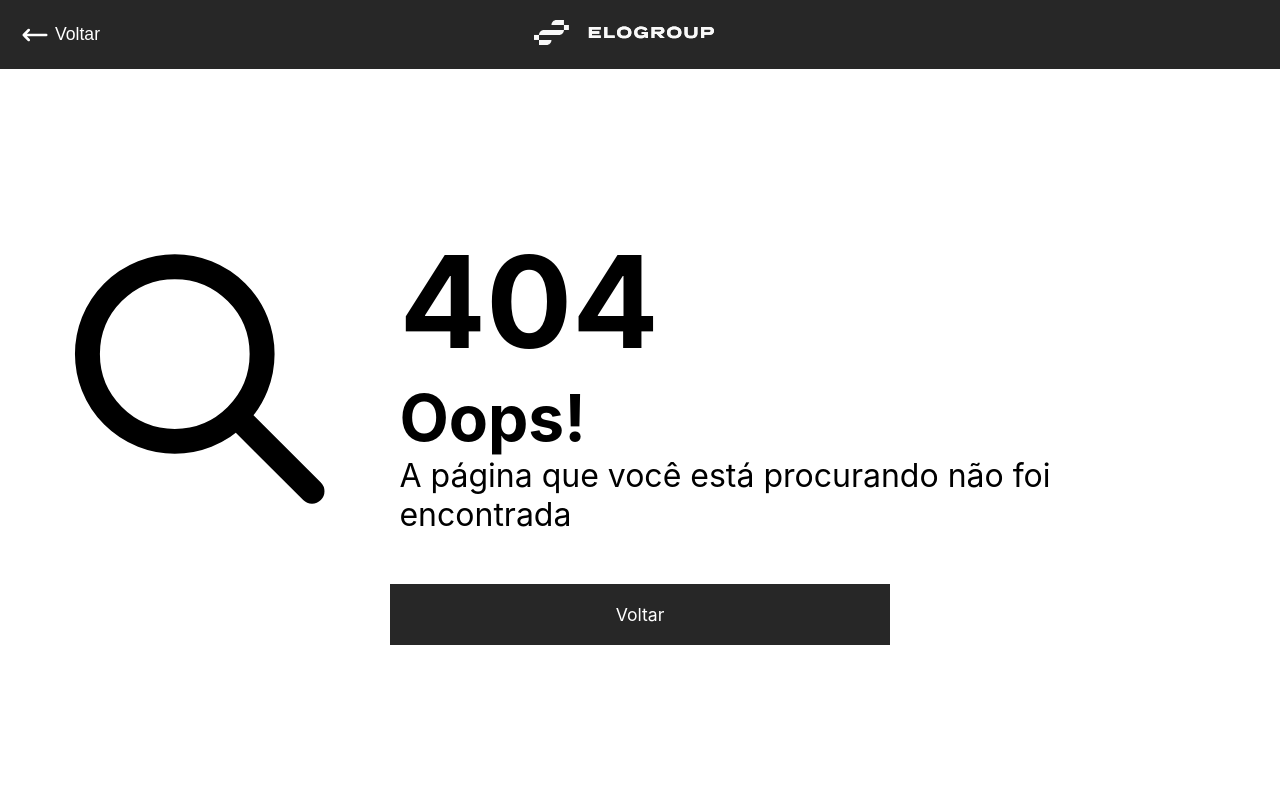
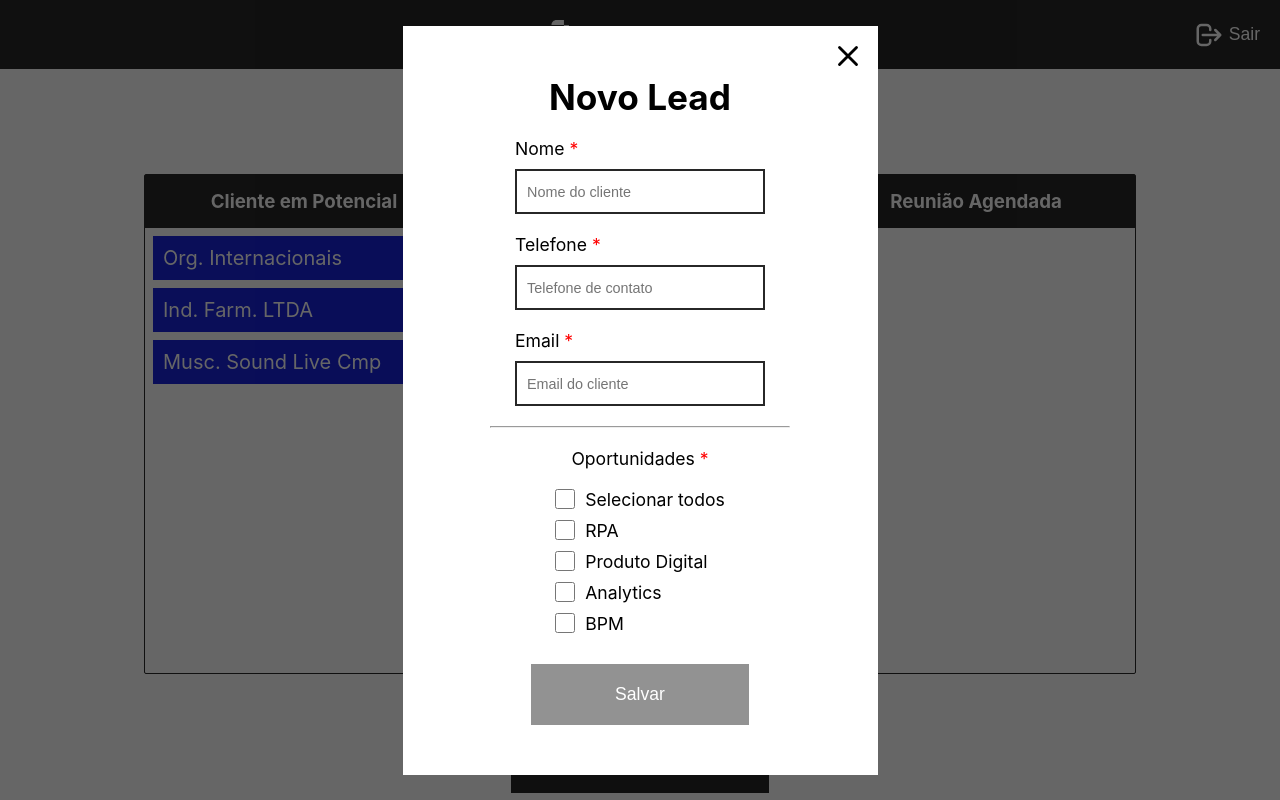
Before and after one commit to Parfan/elogroup-challenge, a React (Create React App) app: page /leads/1/create in a window 1280 px wide. Before the commit this address had no page. Built offline with nearby package versions, Linux system fonts and the light colour scheme; sample sign-in values are in the browser's storage.

Commit message:
Small cleanups

```diff
--- a/src/App.tsx
+++ b/src/App.tsx
@@ -1,11 +1,14 @@
 import { BrowserRouter as Router } from "react-router-dom";
 import PageRoutes from "./routes";
+import UserProvider from "./contexts/UserContext";
 
 function App() {
   return (
-    <Router>
-      <PageRoutes />
-    </Router>
+    <UserProvider>
+      <Router>
+        <PageRoutes />
+      </Router>
+    </UserProvider>
   );
 }
 
--- a/src/components/Lead/index.tsx
+++ b/src/components/Lead/index.tsx
@@ -15,13 +15,13 @@ interface LeadProps {
 }
 
 function Lead(props: LeadProps) {
-  const isDragDisabled = props.lead.id === "lead-1";
+  // const isDragDisabled = props.lead.id === "lead-1";
 
   return (
     <Draggable
       draggableId={props.lead.id}
       index={props.index}
-      isDragDisabled={isDragDisabled}
+      // isDragDisabled={isDragDisabled}
     >
       {(provided, snapshot) => (
         <div
@@ -30,8 +30,9 @@ function Lead(props: LeadProps) {
           ref={provided.innerRef}
           className={
             styles.lead +
-            (isDragDisabled ? " " + styles.dragDisabled :
-              snapshot.isDragging ? " " + styles.draggingLead : "")
+              (snapshot.isDragging ? " " + styles.draggingLead : "")
+            // (isDragDisabled ? " " + styles.dragDisabled :
+            //   snapshot.isDragging ? " " + styles.draggingLead : "")
           }
         >
           {props.lead.content.name}
--- a/src/components/LeadModal/index.tsx
+++ b/src/components/LeadModal/index.tsx
@@ -100,7 +100,12 @@ function LeadModal() {
               BPM
             </Checkbox>
           </div>
-          <button type="submit">Salvar</button>
+          <button type="submit" disabled={
+            !(RPA || produtoDigital || analytics || BPM) ||
+            !(name.length > 0 && telephone.length > 0 && email.length > 0)
+          }>
+            Salvar
+          </button>
         </form>
       </div>
     </div>
--- a/src/components/LeadModal/styles.module.css
+++ b/src/components/LeadModal/styles.module.css
@@ -73,6 +73,15 @@
   opacity: 0.9;
 }
 
+.form button:disabled {
+  cursor: not-allowed;
+  opacity: 0.5;
+}
+
+.form button:disabled:hover {
+  opacity: 0.5;
+}
+
 .form input::placeholder {
   font-size: 0.9rem;
 }
--- a/src/components/Leads/index.tsx
+++ b/src/components/Leads/index.tsx
@@ -85,7 +85,6 @@ function Leads() {
       onDragStart={onDragStart}
       onDragEnd={onDragEnd}
     >
-      <h1>Painel de Leads</h1>
       <div className={styles.container}>
         {data.columnOrder.map((columnId, index) => {
           const column = data.columns[columnId];
--- a/src/components/LoginForm/index.tsx
+++ b/src/components/LoginForm/index.tsx
@@ -38,7 +38,7 @@ function LoginForm() {
 
     // Completes the user log-in
     localStorage.setItem("sessionActive", "true");
-    setTimeout(() => navigate("/leads"), 1000);
+    setTimeout(() => navigate(`/leads/${userId}`), 1000);
   }
 
   return (
--- a/src/pages/Leads/index.tsx
+++ b/src/pages/Leads/index.tsx
@@ -1,5 +1,6 @@
 import { useEffect } from "react";
 import { Link, Outlet, useNavigate } from "react-router-dom";
+import LeadProvider from "../../contexts/LeadContext";
 import Header from "../../components/Header";
 import Leads from "../../components/Leads";
 import styles from "./styles.module.css";
@@ -16,11 +17,14 @@ function LeadsPage() {
   return (
     <>
       <Header />
-      <main className={styles.background}>
-        <Leads />
-        <Link to="create" className={styles.newLeadBtn}>Novo Lead (+)</Link>
-        <Outlet />
-      </main>
+      <LeadProvider>
+        <main className={styles.background}>
+          <h1>Painel de Leads</h1>
+          <Leads />
+          <Link to="create" className={styles.newLeadBtn}>Novo Lead (+)</Link>
+          <Outlet />
+        </main>
+      </LeadProvider>
     </>
   )
 }
--- a/src/routes/index.tsx
+++ b/src/routes/index.tsx
@@ -2,7 +2,6 @@ import { Routes, Route } from "react-router-dom";
 import LeadModal from "../components/LeadModal";
 import LoginForm from "../components/LoginForm";
 import SignUpForm from "../components/SignUpForm";
-import UserProvider from "../contexts/UserContext";
 import {
   Home,
   Leads,
@@ -11,19 +10,17 @@ import {
 
 function PageRoutes() {
   return (
-    <UserProvider>
     <Routes>
       <Route path="/" element={<Home />}>
         <Route index element={<LoginForm />} />
         <Route path="login" element={<LoginForm />} />
         <Route path="signup" element={<SignUpForm />} />
       </Route>
-        <Route path="leads" element={<Leads />}>
+      <Route path="leads/:id" element={<Leads />}>
         <Route path="create" element={<LeadModal />} />
       </Route>
       <Route path="*" element={<NotFound />} />
     </Routes>
-    </UserProvider>
   )
 }
 
```
Lines whose indentation alone changed are shown as unchanged.
